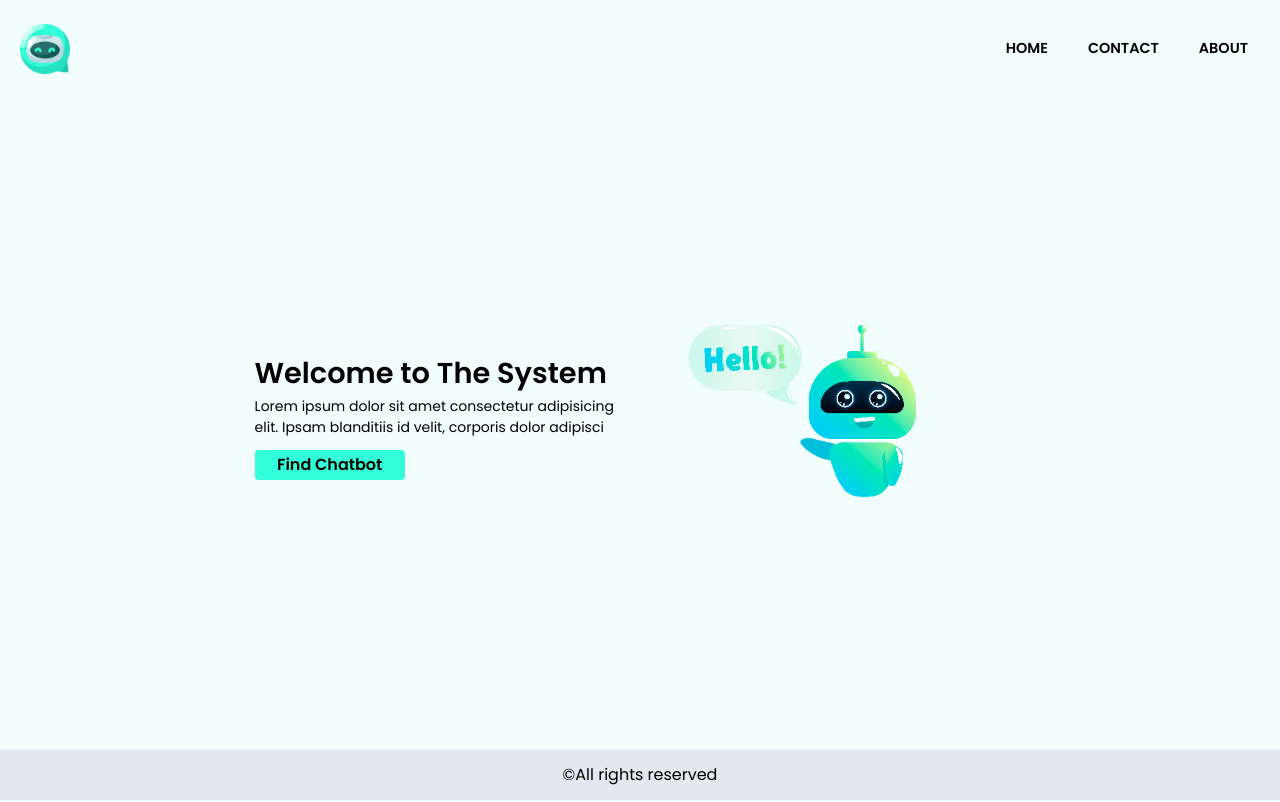
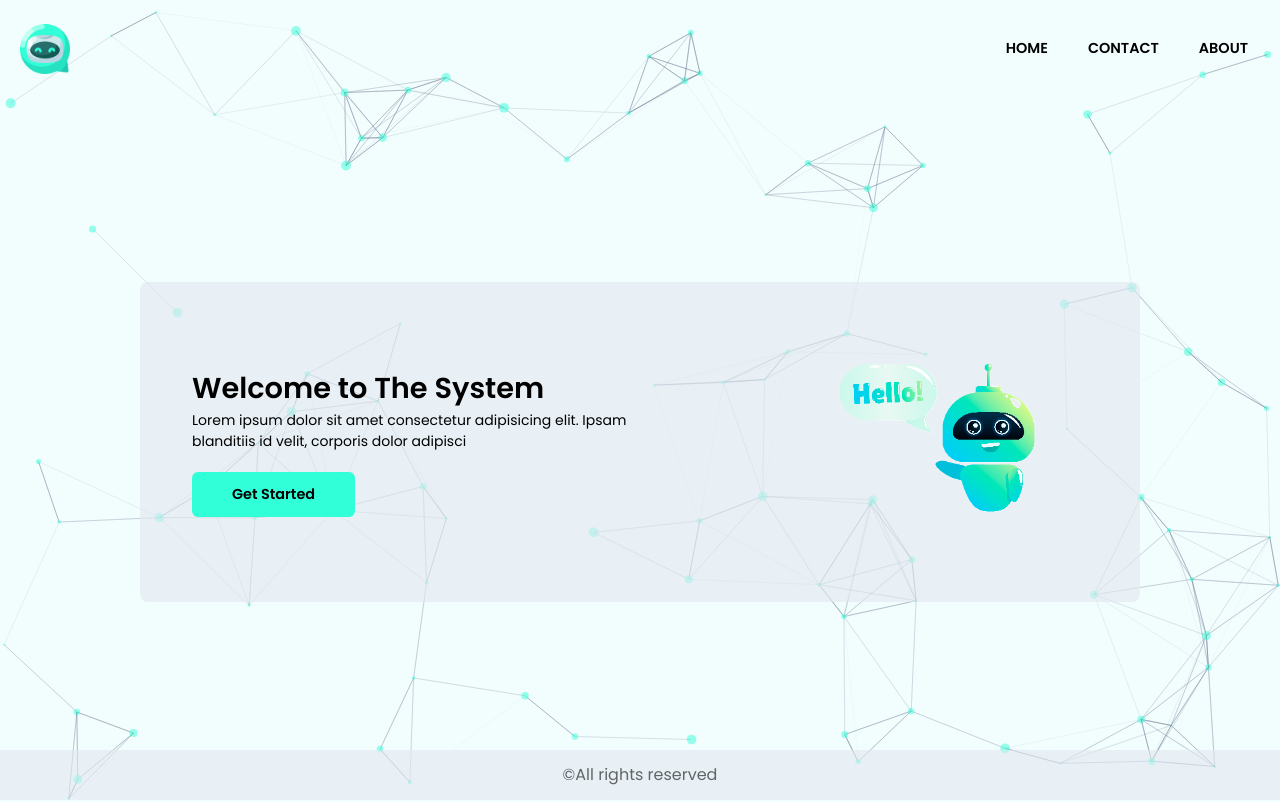
Before and after one commit to AlokPrasanna/AI_Chatbot_system_Frontend, a React (Vite) app: page / in a window 1280 px wide. Built offline with nearby package versions, Linux system fonts and the light colour scheme.

Commit message:
Change Home Page Background with Animation

```diff
--- a/package.json
+++ b/package.json
@@ -12,7 +12,10 @@
   "dependencies": {
     "react": "^18.2.0",
     "react-dom": "^18.2.0",
-    "react-router-dom": "^6.23.1"
+    "react-router-dom": "^6.23.1",
+    "react-tsparticles": "^2.12.2",
+    "tsparticles": "^3.4.0",
+    "tsparticles-slim": "^2.12.0"
   },
   "devDependencies": {
     "@types/react": "^18.2.66",
--- a/src/App.jsx
+++ b/src/App.jsx
@@ -1,12 +1,106 @@
-import { Routes , Route } from "react-router-dom";
-import { Home } from "./pages";
+import { useCallback } from "react";
+import Particles from "react-tsparticles";
+import { loadSlim } from "tsparticles-slim";
+import { Routes, Route } from "react-router-dom";
+import Home from "./pages/Home";
 
 function App() {
+  const particlesInit = useCallback(async engine => {
+    //console.log(engine);
+    await loadSlim(engine);
+  }, []);
+
+  const particlesLoaded = useCallback(async container => {
+    //console.log(container);
+  }, []);
+
   return (
-    <div className="w-100% h-100%">
-      <Routes>
-        <Route path="/" element={<Home />} />
-      </Routes>
+    <div className="relative w-full h-full">
+      <Particles
+        id="tsparticles"
+        init={particlesInit}
+        loaded={particlesLoaded}
+        options={{
+          background: {
+            color: {
+              value: "#f2fdfe",
+            },
+          },
+          fpsLimit: 120,
+          interactivity: {
+            events: {
+              onClick: {
+                enable: true,
+                mode: "push",
+              },
+              onHover: {
+                enable: true,
+                mode: "repulse",
+              },
+              resize: true,
+            },
+            modes: {
+              push: {
+                quantity: 4,
+              },
+              repulse: {
+                distance: 200,
+                duration: 0.4,
+              },
+            },
+          },
+          particles: {
+            color: {
+              value: "#31ffd7",
+            },
+            links: {
+              color: "#64748b",
+              distance: 150,
+              enable: true,
+              opacity: 0.5,
+              width: 1,
+            },
+            move: {
+              direction: "none",
+              enable: true,
+              outModes: {
+                default: "bounce",
+              },
+              random: false,
+              speed: 3,
+              straight: false,
+            },
+            number: {
+              density: {
+                enable: true,
+                area: 800,
+              },
+              value: 80,
+            },
+            opacity: {
+              value: 0.5,
+            },
+            shape: {
+              type: "circle",
+            },
+            size: {
+              value: { min: 1, max: 5 },
+            },
+          },
+          detectRetina: true,
+        }}
+        style={{
+          position: 'absolute',
+          width: '100%',
+          height: '100%',
+          zIndex: '-10',
+        }}
+      />
+      <div className="relative z-10">
+        <Routes>
+          <Route path="/" element={<Home />} />
+        </Routes>
+      </div>
     </div>
   );
 }
--- a/src/components/molecules/Footer.jsx
+++ b/src/components/molecules/Footer.jsx
@@ -3,7 +3,7 @@ import { Text } from '../atoms';
 
 const Footer = () => {
   return (
-    <footer className='flex w-full h-[50px] bg-slate-200 items-center justify-center'>
+    <footer className='flex w-full h-[50px] bg-slate-200 opacity-60 items-center justify-center'>
       &copy;<Text text="All rights reserved" />
     </footer>
   )
--- a/src/components/molecules/NavBar.jsx
+++ b/src/components/molecules/NavBar.jsx
@@ -36,7 +36,6 @@ const NavBar = () => {
                 text-[0.9rem]
                 font-semibold
                 hover:bg-[#31ffd7]
-                hover:text-white
                 rounded-[7px]
                 duration-300
             "
--- a/src/pages/Home.jsx
+++ b/src/pages/Home.jsx
@@ -5,10 +5,11 @@ import { Images } from '../constant';
 
 const Home = () => {
   return (
-    <div className='min-h-screen flex flex-col justify-center'>
+    <div className='flex flex-col justify-center'>
       <NavBar />
-      <div className='flex-1 flex items-center px-3 justify-center w-full gap-11'>
-        <div className='w-[30%] '>
+      <div className='flex items-center justify-center h-[90vh] bg-none'>
+      <div className='flex z-50 items-center justify-between px-3 bg-none h-[40vh] w-[1000px] rounded-lg'>
+        <div className='w-[50%] ml-10 mr-10'>
           <Text
             text="Welcome to The System"
             style="
@@ -21,20 +22,18 @@ const Home = () => {
             style="text-[14px]"
           />
           <NavigationButton
-            name="Find Chatbot"
+            name="Get Started"
             type="button"
             style="
-              w-[150px]
-              h-[30px]
-              px-5
+              px-10
               py-3
-              mt-3
+              mt-5
               bg-[#31ffd7]
               flex
               items-center
               justify-center
-              rounded-[4px]
-              text-[1rem]
+              rounded-md
+              text-[0.9rem]
               font-semibold
               hover:bg-slate-900
               hover:text-slate-50
@@ -47,13 +46,17 @@ const Home = () => {
             src={Images.chatbot}
             href="ChatBot"
             style="
-              w-[350px]
-              h-[350px]
+              w-[300px]
+              h-[300px]
             "
           />
         </div>
       </div>
-      <Footer />
+      <div className='absolute bg-slate-200 h-[40vh] w-[1000px] rounded-lg z-0 opacity-65'></div>
+      </div>
+      <div className='fixed bottom-0 left-0 w-full'>
+        <Footer />
+      </div>
     </div>
   )
 }
```
Also changed, not shown: 1 other file (tests, documents, lock files or other folders).
